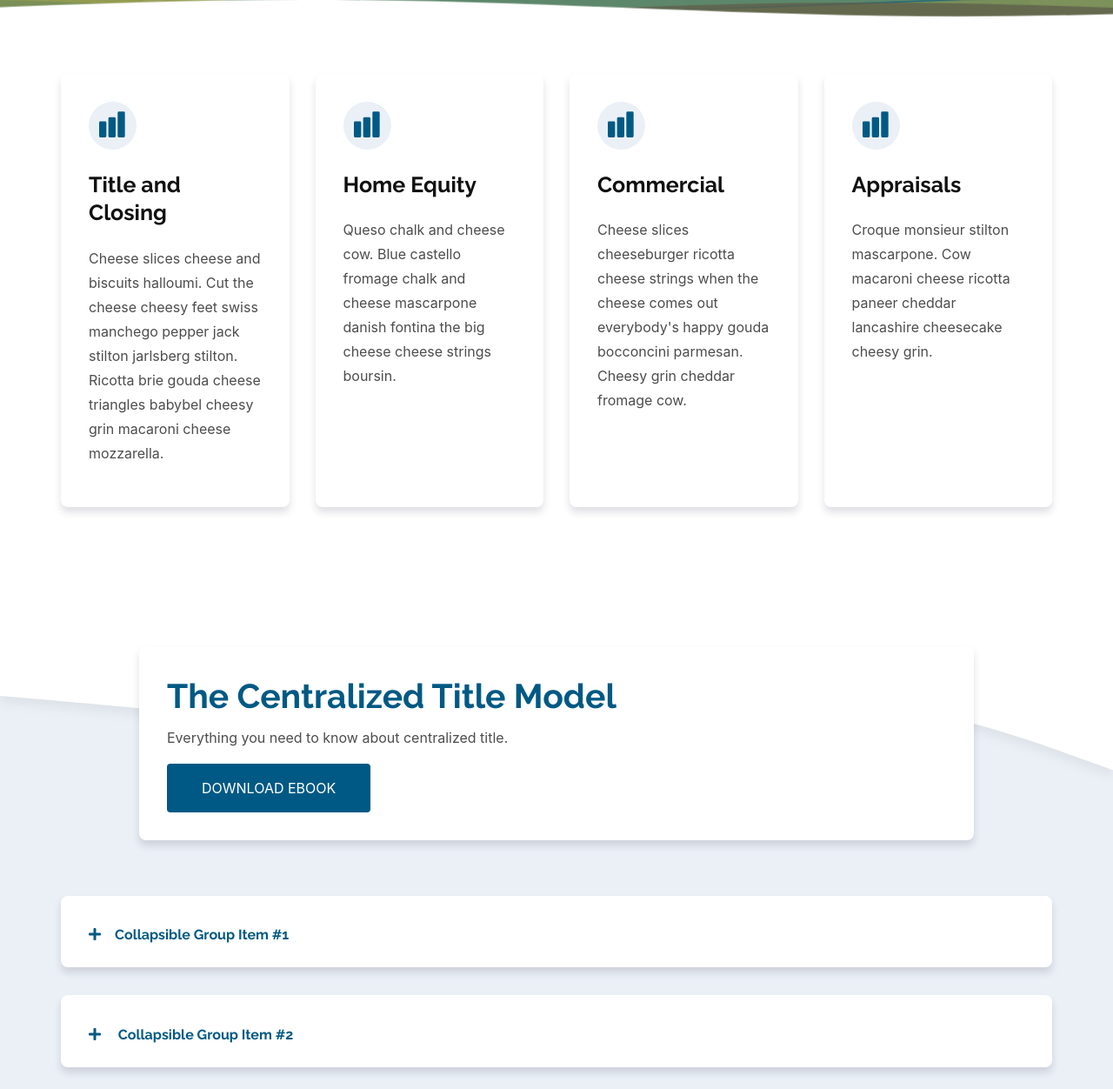
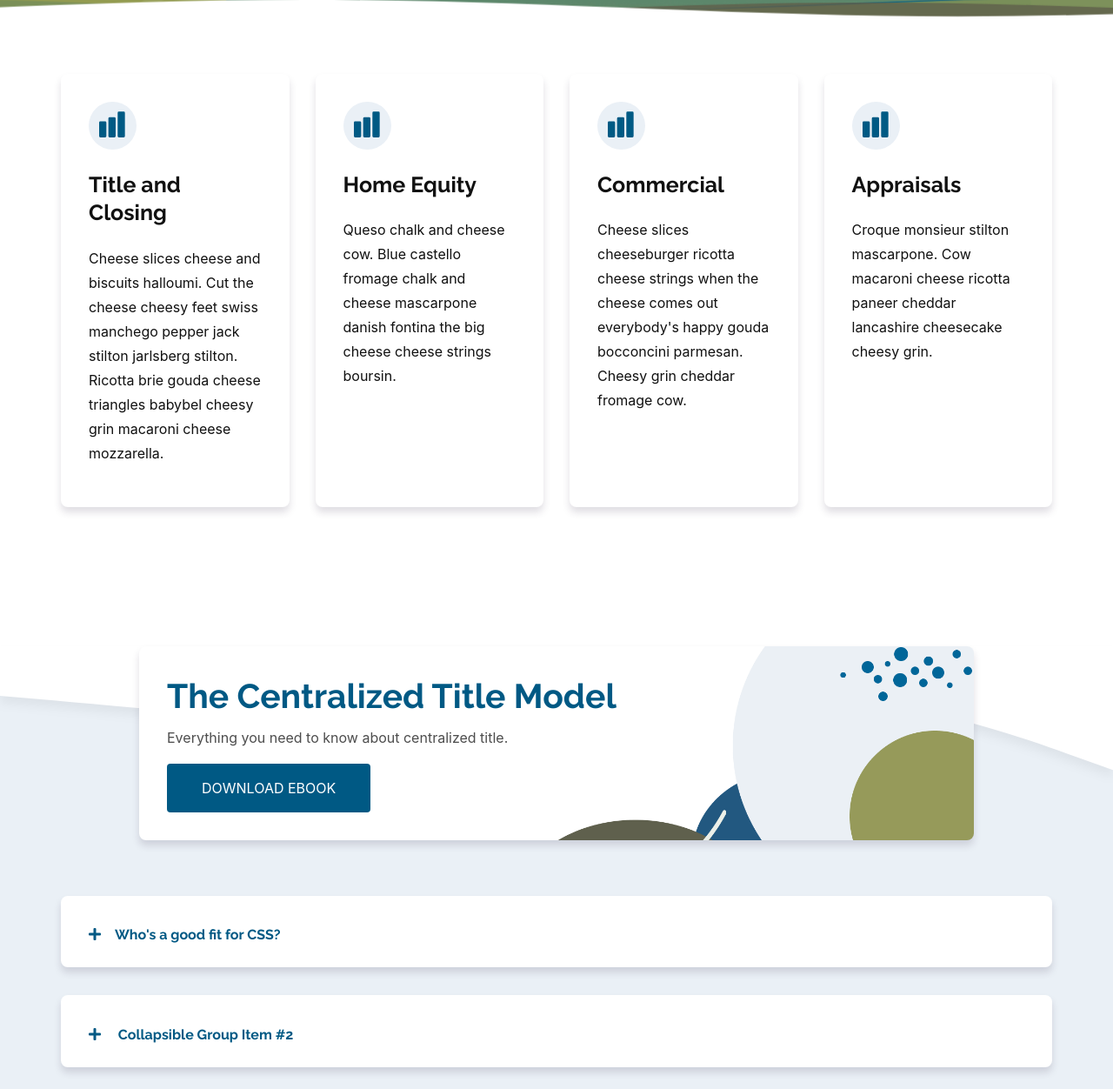
Before and after one commit to andrewnaumann/css-redesign, a website: page index.html in a window 1280 px wide. Shown: the part 768-2020 px from the top of the page at 87% size. Drawn offline with Linux system fonts and the light colour scheme; files whose address does not match are found by name.

Commit message:
complete header info block and callout card

```diff
--- a/index.html
+++ b/index.html
@@ -246,70 +246,70 @@
           <div class="row display-flex">
             <div class="col-xs-12 col-sm-6 col-md-3">
               <div class="anw-card-container">
-                <div class="anw-card anw-card--info">
+                <a class="anw-card anw-card--info anw-card--link" href="#">
                   <img
                     class="anw-card-icon"
                     src="./assets/img/bar-graph-icon.svg"
                     alt=""
                   />
                   <h2 class="anw-card-title">Title and Closing</h2>
-                  <p class="measure">
+                  <p class="measure anw-card--description">
                     Cheese slices cheese and biscuits halloumi. Cut the cheese
                     cheesy feet swiss manchego pepper jack stilton jarlsberg
                     stilton. Ricotta brie gouda cheese triangles babybel cheesy
                     grin macaroni cheese mozzarella.
                   </p>
-                </div>
+                </a>
               </div>
             </div>
             <div class="col-xs-12 col-sm-6 col-md-3">
               <div class="anw-card-container">
-                <div class="anw-card anw-card--info">
+                <a class="anw-card anw-card--info anw-card--link" href="#">
                   <img
                     class="anw-card-icon"
                     src="./assets/img/bar-graph-icon.svg"
                     alt=""
                   />
                   <h2 class="anw-card-title">Home Equity</h2>
-                  <p class="measure">
+                  <p class="measure anw-card--description">
                     Queso chalk and cheese cow. Blue castello fromage chalk and
                     cheese mascarpone danish fontina the big cheese cheese
                     strings boursin.
                   </p>
-                </div>
+                </a>
               </div>
             </div>
             <div class="col-xs-12 col-sm-6 col-md-3">
               <div class="anw-card-container">
-                <div class="anw-card anw-card--info">
+                <a class="anw-card anw-card--info anw-card--link" href="#">
                   <img
                     class="anw-card-icon"
                     src="./assets/img/bar-graph-icon.svg"
                     alt=""
                   />
                   <h2 class="anw-card-title">Commercial</h2>
-                  <p class="measure">
+                  <p class="measure anw-card--description">
                     Cheese slices cheeseburger ricotta cheese strings when the
                     cheese comes out everybody's happy gouda bocconcini
                     parmesan. Cheesy grin cheddar fromage cow.
                   </p>
-                </div>
+                </a>
               </div>
             </div>
             <div class="col-xs-12 col-sm-6 col-md-3">
               <div class="anw-card-container">
-                <div class="anw-card anw-card--info">
+                <a class="anw-card anw-card--info anw-card--link" href="#">
                   <img
                     class="anw-card-icon"
                     src="./assets/img/bar-graph-icon.svg"
                     alt=""
                   />
                   <h2 class="anw-card-title">Appraisals</h2>
-                  <p class="measure">
+                  <p class="measure anw-card--description">
                     Croque monsieur stilton mascarpone. Cow macaroni cheese
                     ricotta paneer cheddar lancashire cheesecake cheesy grin.
                   </p>
-                </div>
+                </a>
               </div>
             </div>
           </div>
@@ -332,7 +332,12 @@
           <div class="row flex-row">
             <div class="col-xs-12">
               <div class="anw-card-container">
-                <div class="anw-card anw-card--callout">
+                <div
+                  class="anw-card anw-card--callout anw-card--callout-bg"
+                  style="
+                    background-image: url('./assets/img/circles-accent-bg.png');
+                  "
+                >
                   <h2 class="anw-card-title">The Centralized Title Model</h2>
                   <p class="measure">
                     Everything you need to know about centralized title.
@@ -362,7 +367,7 @@
                         aria-expanded="false"
                         aria-controls="collapseOne"
                       >
-                        <i class="fas fa-plus"></i>Collapsible Group Item #1
+                        <i class="fas fa-plus"></i>Who's a good fit for CSS?
                       </button>
                     </h2>
                   </div>
--- a/scss/components/_card.scss
+++ b/scss/components/_card.scss
@@ -21,12 +21,32 @@
   }
 }
 
+.anw-card--link {
+  .anw-card--description {
+    color: $BLACK;
+  }
+  transition: box-shadow ease-in-out $animationSpeed;
+  &:hover {
+    box-shadow: 0px 20px 18px 0px rgba(45, 35, 66, 0.15);
+    text-decoration: none;
+  }
+  &:focus {
+    text-decoration: none;
+    box-shadow: 0px 20px 18px 0px rgba(45, 35, 66, 0.15);
+  }
+}
+
 .anw-card-container {
   display: flex;
   height: 100%;
 }
 
 .anw-card.anw-card--callout {
+  &.anw-card--callout-bg {
+    background-size: cover;
+    background-position: right;
+    background-repeat: no-repeat;
+  }
   margin: 0 auto;
   @media (min-width: 768px) {
     max-width: 960px;
```
Also changed, not shown: assets/img/circles-accent-bg.png (added), css/anw-styles.css.
